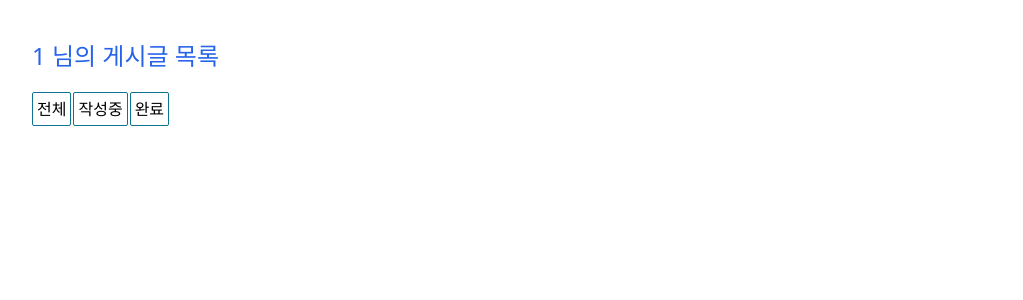
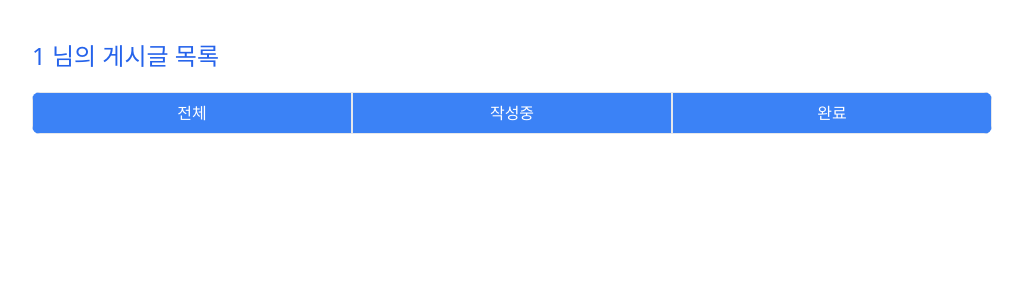
Before and after one commit to every-sun/vue-project, a Vue app: page /1 in a window 1280 px wide. Shown: the top 300 px of the page, without its empty margins (128-1151 px from the left). Built offline with nearby package versions, Linux system fonts and the light colour scheme.

Commit message:
style : tab menu 스타일

```diff
--- a/src/components/ListItem.vue
+++ b/src/components/ListItem.vue
@@ -1,6 +1,6 @@
 <template>
   <li>
-    <router-link class="block border border-slate-300" :to="{name : props.component, params: {userId : props.item.userId, id: props.item.postId}}">{{props.item.print}}</router-link>
+    <router-link class="block border-b border-slate-300 hover:bg-blue-50" :to="{name : props.component, params: {userId : props.item.userId, id: props.item.postId}}">{{props.item.postId}} {{props.item.print}}</router-link>
   </li>
 </template>
 <script setup>
--- a/src/components/UserListComp.vue
+++ b/src/components/UserListComp.vue
@@ -1,5 +1,6 @@
 <template>
   <h1>사용자 목록 (총 유저: {{userList.length}}명)</h1>
+  <h5 class="text-xl mb-2 text-center  bg-blue-500 text-white">사용자명</h5>
   <ul>
     <list-item v-for="user in userList" :key="user" :item="{userId: user, postId: null, print: user }" component="PostList" />
   </ul>
--- a/src/index.css
+++ b/src/index.css
@@ -10,7 +10,7 @@
         @apply text-2xl text-blue-600 my-[20px]
     }
     button{
-        @apply border border-cyan-700 p-1 rounded-sm
+        @apply text-white p-2 border hover:bg-sky-400 ease-linear duration-200
     }
     li {
         @apply mb-1.5
--- a/src/views/PostList.vue
+++ b/src/views/PostList.vue
@@ -1,9 +1,9 @@
 <template>
   <h1>{{ $route.params.userId }} 님의 게시글 목록</h1>
-  <div class="flex mb-[30pxx] gap-0.5">
-    <button @click="onTabMenuClick">전체</button>
-    <button @click="onTabMenuClick">작성중</button>
-    <button @click="onTabMenuClick">완료</button>
+  <div class="flex mb-[30px] justify-around bg-blue-500 rounded-lg overflow-hidden">
+    <button class="w-[34%]" @click="onTabMenuClick">전체</button>
+    <button class="w-[34%]" @click="onTabMenuClick">작성중</button>
+    <button class="w-[34%]" @click="onTabMenuClick">완료</button>
   </div>
   <ul v-if="tabMenuStatus==='all'">
     <list-item v-for="post in allList" :key="post.id" :item="{userId: $route.params.userId, postId: post.id, print: post.title }" component="PostDetail" />
```
